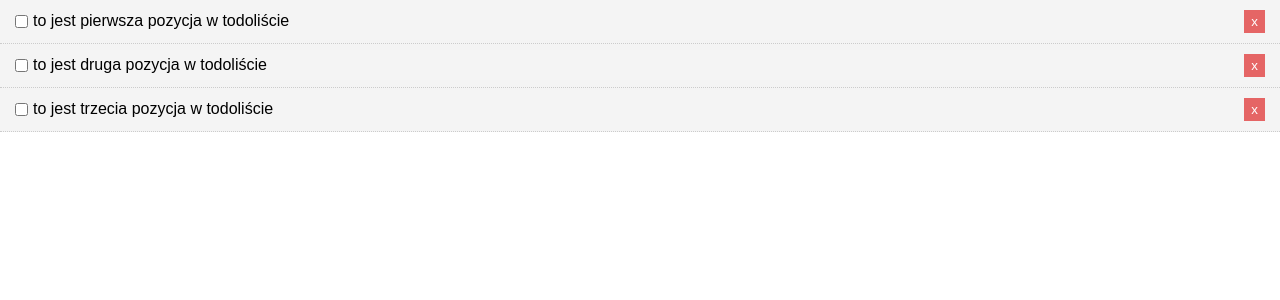
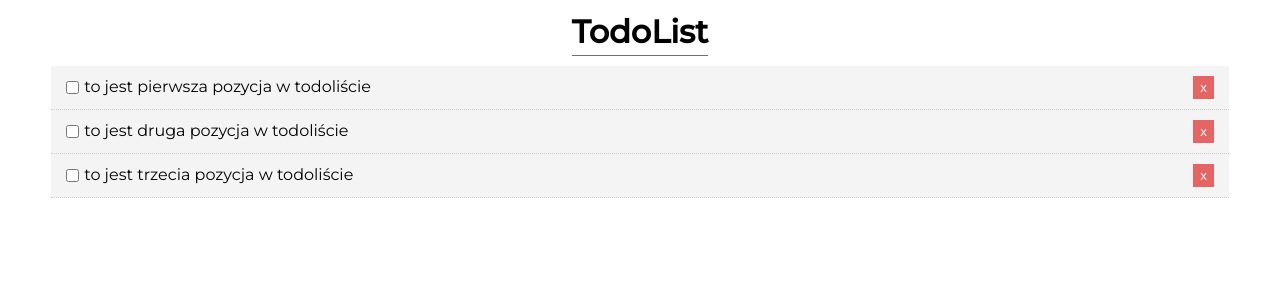
Before and after one commit to paweljakubwojcik/react-crash-course, a React (Create React App) app: page / in a window 1280 px wide. Shown: the top 300 px of the page. Built offline with nearby package versions, Linux system fonts and the light colour scheme.

Commit message:
added header and styling

```diff
--- a/src/App.css
+++ b/src/App.css
@@ -1,3 +1,5 @@
+@import url("https://fonts.googleapis.com/css2?family=Montserrat:wght@300;400;500&display=swap");
+
 * {
   box-sizing: border-box;
   margin: 0;
@@ -5,8 +7,8 @@
 }
 
 body {
-  font-family: Arial, Helvetica, sans-serif;
   line-height: 1.4;
+  font-family: "Montserrat", sans-serif;
 }
 
 a {
--- a/src/App.js
+++ b/src/App.js
@@ -2,6 +2,7 @@ import React from 'react';
 import './App.css';
 
 import Todos from './components/Todos'
+import Header from './components/Header'
 
 class App extends React.Component {
   state = {
@@ -46,6 +47,7 @@ class App extends React.Component {
   render() {
     return (
       <div className="App">
+        <Header></Header>
         <Todos todos={this.state.todos} markComplete={this.markComplete} delete={this.delete} />
       </div>
     );
--- /dev/null
+++ b/src/components/Header.js
@@ -0,0 +1,12 @@
+import React from 'react'
+import '../styles/Header.css'
+
+export default function Header() {
+    return (
+        <header>
+            <h1>TodoList</h1>
+        </header>
+
+
+    )
+}
--- a/src/index.css
+++ b/src/index.css
@@ -1,8 +1,8 @@
+@import url('https://fonts.googleapis.com/css2?family=Montserrat:wght@300;400;500&display=swap');
+
 body {
   margin: 0;
-  font-family: -apple-system, BlinkMacSystemFont, 'Segoe UI', 'Roboto', 'Oxygen',
-    'Ubuntu', 'Cantarell', 'Fira Sans', 'Droid Sans', 'Helvetica Neue',
-    sans-serif;
+  font-family: 'Montserrat', sans-serif;
   -webkit-font-smoothing: antialiased;
   -moz-osx-font-smoothing: grayscale;
 }
--- /dev/null
+++ b/src/styles/Header.css
@@ -0,0 +1,9 @@
+header{
+    display: flex;
+    justify-content: center;
+    margin:10px 0;
+}
+header h1{
+    display:block;
+    border-bottom: 1px solid #484848c6;
+}
--- a/src/styles/TodoItem.css
+++ b/src/styles/TodoItem.css
@@ -3,6 +3,7 @@
     padding: 10px;
     border-bottom: 1px #ccc dotted;
     display: flex;
+    margin: 0 4%;
 }
 
 .TodoItem input {
```
